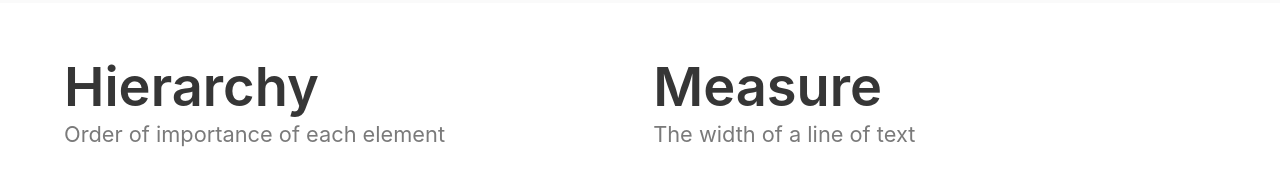
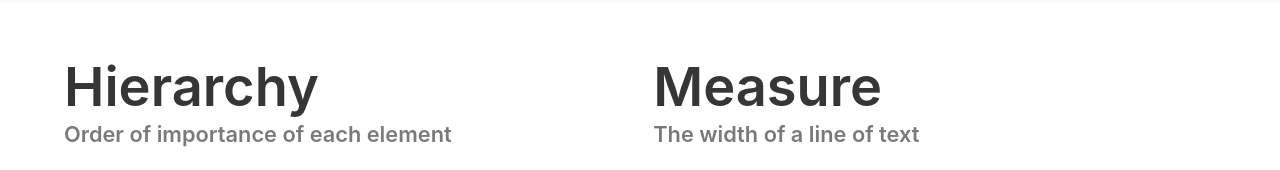
Before and after one commit to jdmar3-comp426/a02-emmadrew, a website: page index.html in a window 1280 px wide. Shown: the part 3280-3450 px from the top of the page. Drawn offline with nearby package versions, Linux system fonts and the light colour scheme; a web font is replaced by a local one.

Commit message:
changed has-text-grey to not modify weight except for in the consistency is key part

```diff
--- a/index.html
+++ b/index.html
@@ -121,7 +121,7 @@
             <div class="columns">
                 <div class="column">
                     <h1 class="title">Hierarchy</h1>
-                    <h5 class="subtitle has-text-grey has-text-weight-normal">Order of importance of each element</h5>
+                    <h5 class="subtitle has-text-grey">Order of importance of each element</h5>
                     <p>
 		    	When it comes to design and specifically typography (which is a massive part of web design), you want your content to be readable.
 			This means that when someone looks at it, they intuitively know which text to read first, second, and third.
@@ -135,7 +135,7 @@
                 </div>
                 <div class="column">
                     <h1 class="title">Measure</h1>
-                    <h5 class="subtitle has-text-grey has-text-weight-normal">The width of a line of text</h5>
+                    <h5 class="subtitle has-text-grey">The width of a line of text</h5>
                     <p>
 		    	The term 'measure' describes the width of a text block.
 		    	If you're seeking to achieve the optimum reading experience it's clearly an important consideration.
```
